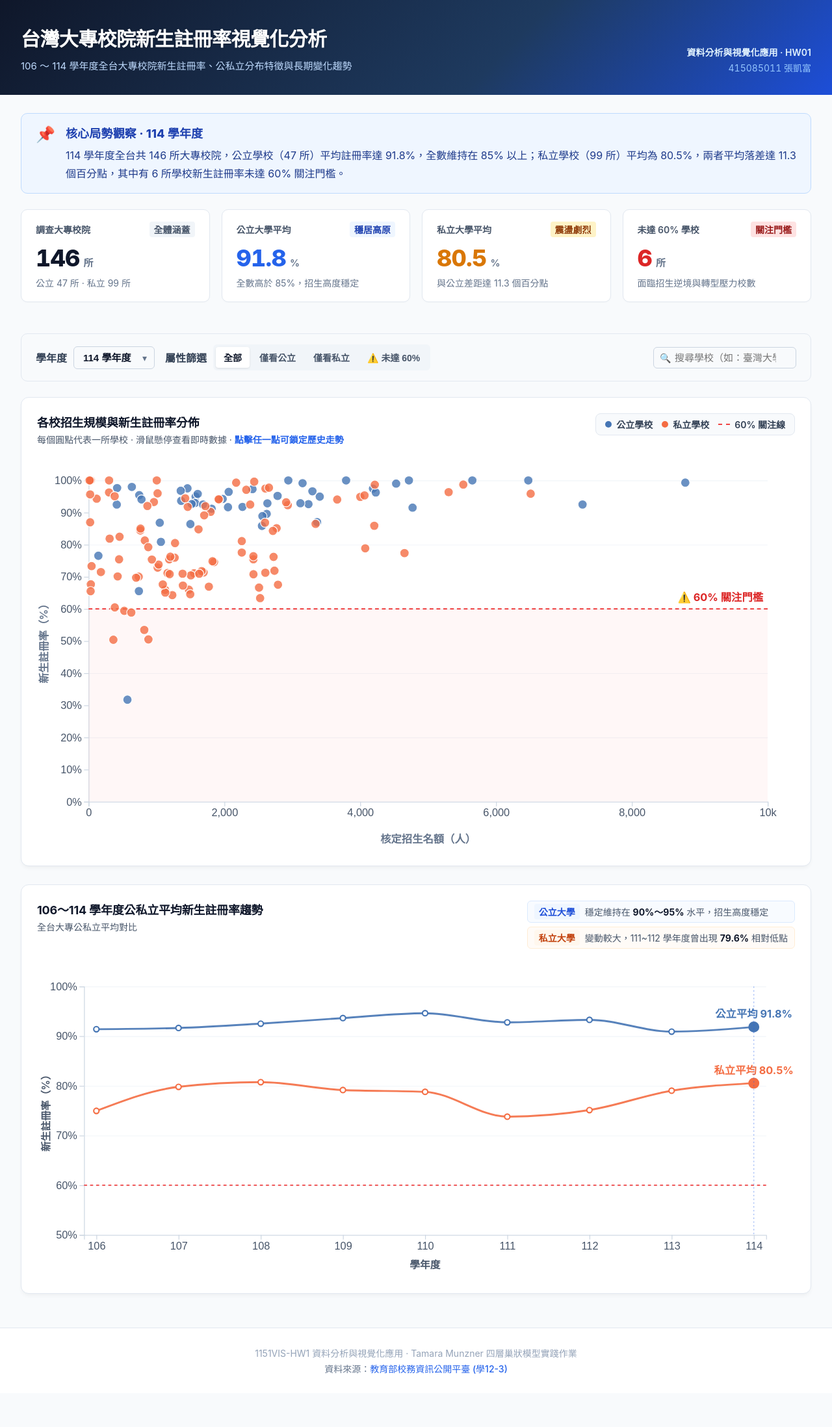
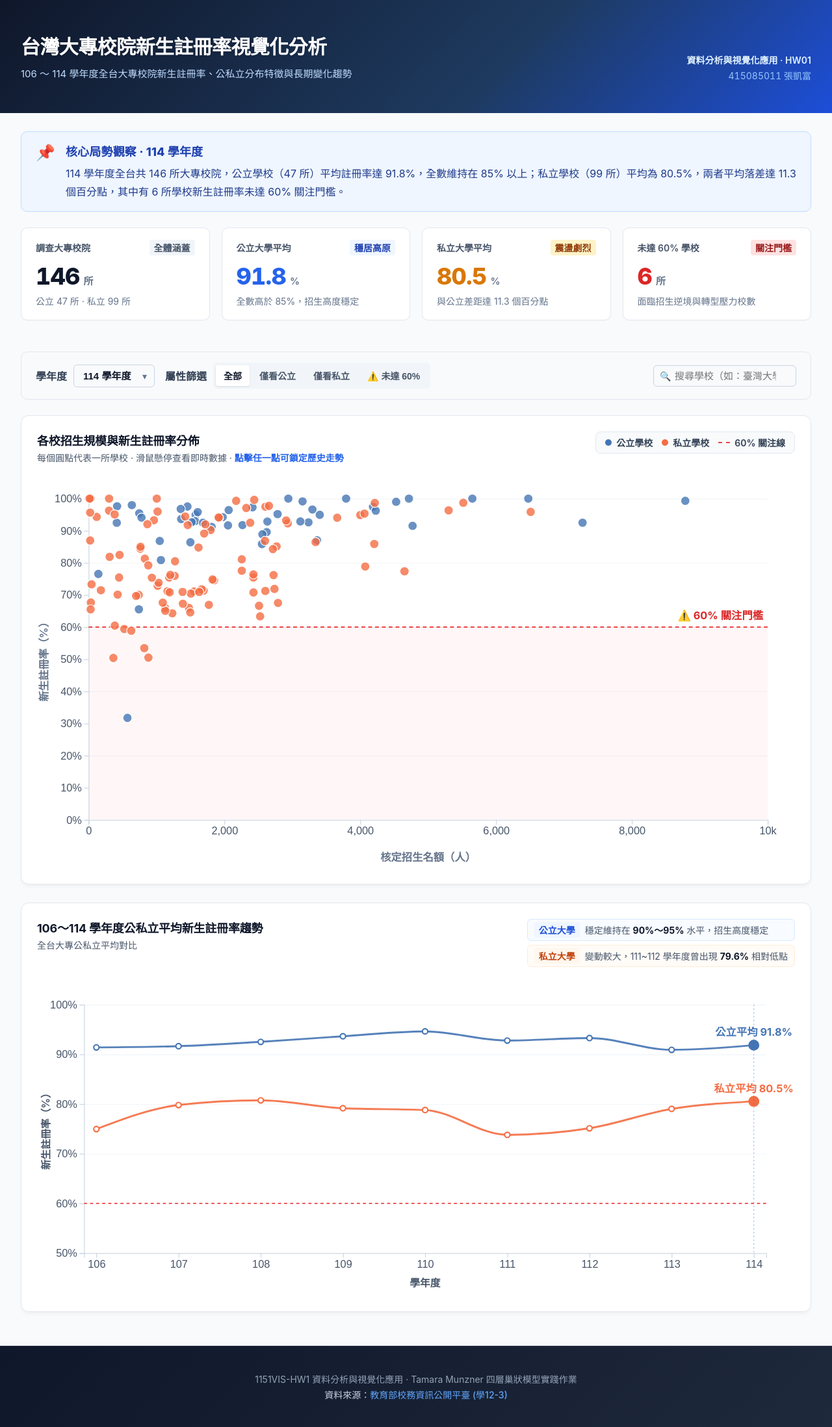
Before and after one commit to powerkaifu/1151VIS-HW1-415085011-CHANG-KAI-FU, a Vue app: page / in a window 1280 px wide. Shown: the whole page at 65% size. Before the commit the page ends 2144 px from the top, so only its background shows below. Built offline with nearby package versions, Linux system fonts and the light colour scheme.

Commit message:
feat(ui): 實作頁尾深色呼應風格與擴大頂部 Header 上下呼吸感留白 (48px)

```diff
--- a/src/App.vue
+++ b/src/App.vue
@@ -364,7 +364,7 @@ body {
 /* 頁頭 Hero 區塊（深色漸層主視覺） */
 .app-header {
 	background: linear-gradient(135deg, #0f172a 0%, #1e3a5f 60%, #1d4ed8 100%);
-	padding: 36px 0 32px;
+	padding: 48px 0;
 }
 
 .header-content {
@@ -755,11 +755,11 @@ body {
 	margin: 0;
 }
 
-/* 頁尾 */
+/* 頁尾（方案 A：深色呼應風格） */
 .app-footer {
-	background: #ffffff;
-	border-top: 1px solid #e2e8f0;
-	padding: 24px 0;
+	background: linear-gradient(135deg, #0f172a 0%, #1e293b 100%);
+	border-top: 1px solid rgba(255, 255, 255, 0.08);
+	padding: 36px 0;
 	margin-top: auto;
 }
 
@@ -779,18 +779,18 @@ body {
 }
 
 .footer-source {
-	color: #64748b;
+	color: #cbd5e1;
 }
 
 .footer-link {
-	color: #2563eb;
+	color: #60a5fa;
 	text-decoration: none;
 	font-weight: 500;
 	transition: color 0.15s ease;
 }
 
 .footer-link:hover {
-	color: #1d4ed8;
+	color: #93c5fd;
 	text-decoration: underline;
 }
 </style>
```
